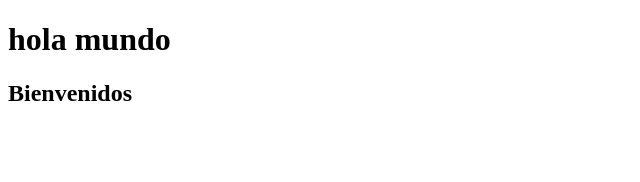
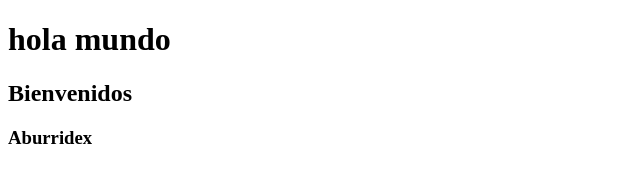
Before and after one commit to Diegow7/PrySimplePageWeb1, a plain HTML site: page index.html in a window 1280 px wide. Shown: the whole page, without its empty margins (0-640 px from the left). Drawn offline with Linux system fonts and the light colour scheme.

Commit message:
Se agrego el mensaje de Aburridex

```diff
--- a/index.html
+++ b/index.html
@@ -9,6 +9,7 @@
 
     <h1>hola mundo</h1>
     <h2>Bienvenidos</h2>
+    <h3>Aburridex</h3>
 
 </body>
 </html>
```
